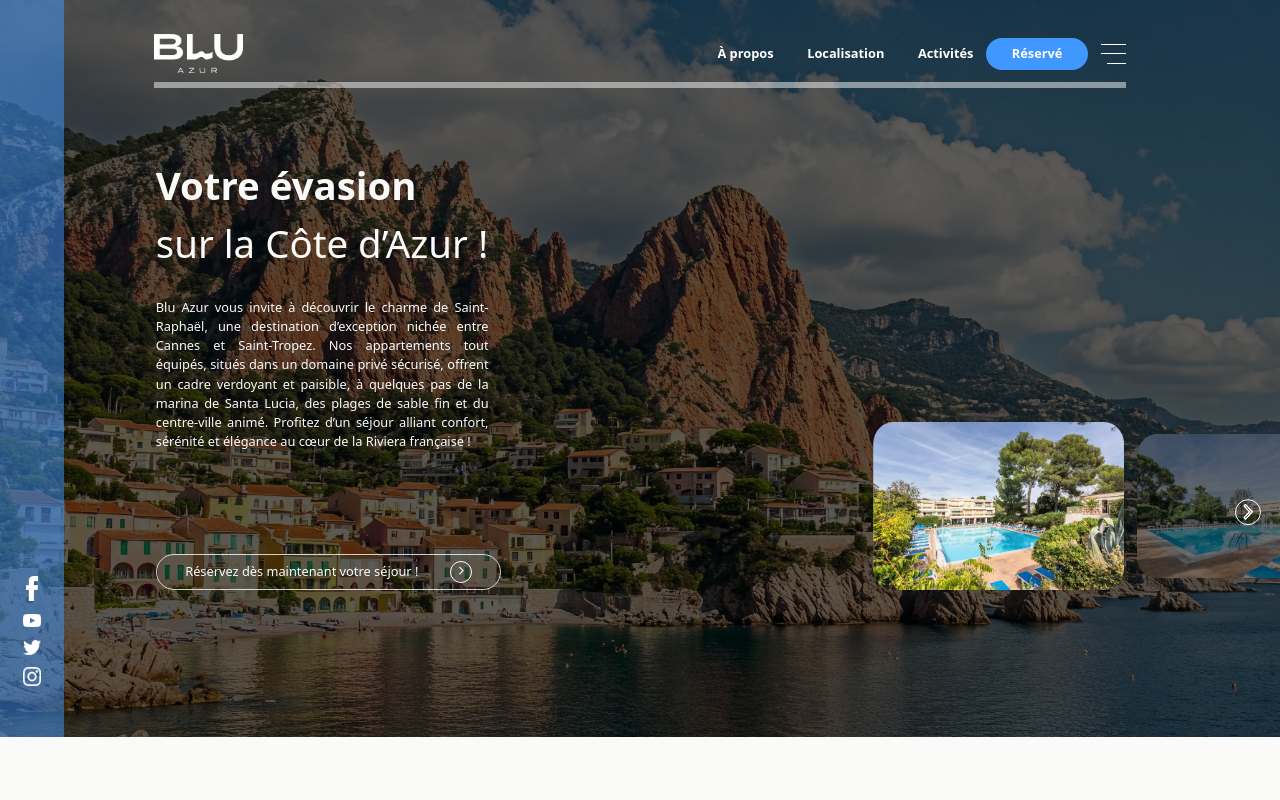
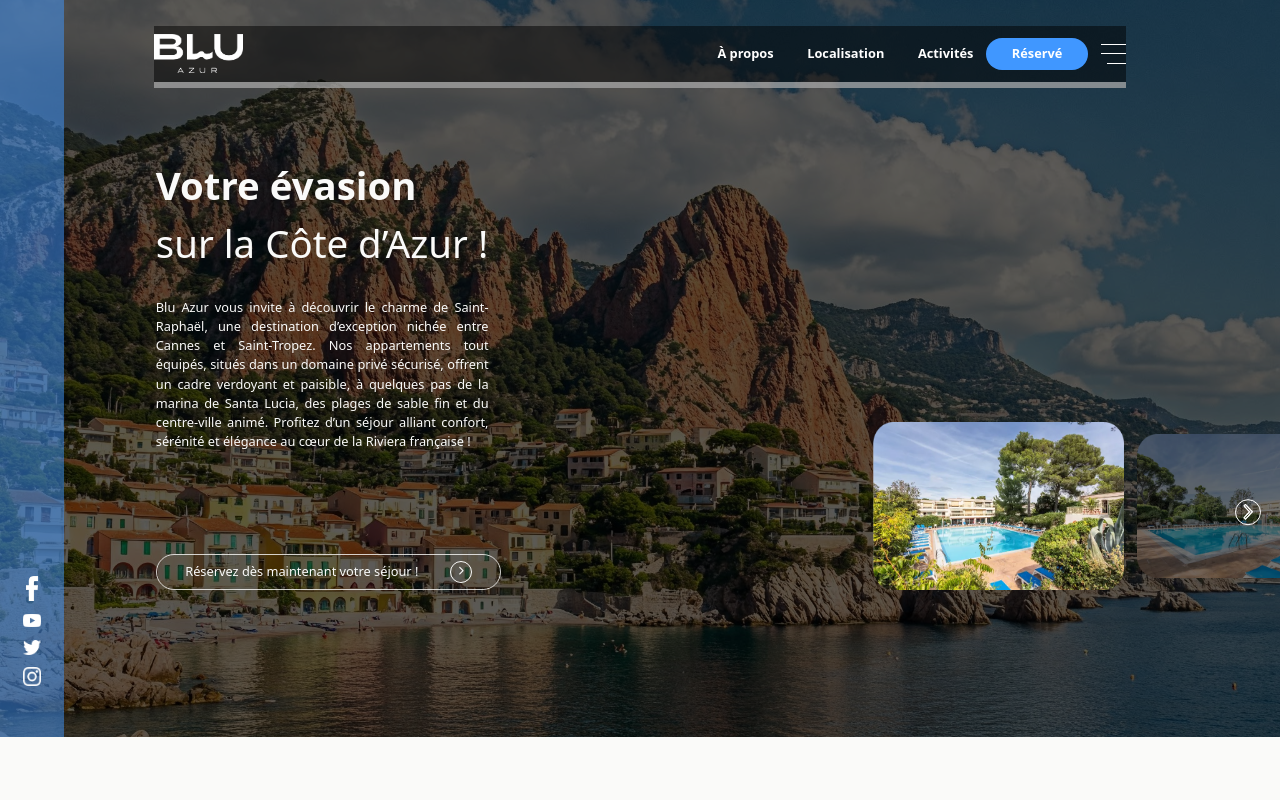
Before and after one commit to Harintsoa7/Blue-Azur, a React (Vite) app: page / in a window 1280 px wide. Shown: the top 800 px of the page. Built offline with nearby package versions, Linux system fonts and the light colour scheme; a web font is replaced by a local one.

Commit message:
rename navbar en   header

```diff
--- a/src/App.jsx
+++ b/src/App.jsx
@@ -1,5 +1,6 @@
 import "./app.css";
 import Apropos from "./Pages/About/Apropos";
+import Header from "./Components/Header";
 import Footer from "./Components/Footer";
 import Reservations from "./Pages/Reservations/Reservations";
 import Activity from "./Pages/Activity/Activity";
@@ -8,6 +9,7 @@ import Localisation from "./Pages/Localisation/Localisation";
 export default function App() {
   return (
     <>
+      <Header />
       <main>
         <section id="apropos">
           <Apropos />
--- a/src/Components/Navbar.jsx
+++ b/src/Components/Header.jsx
@@ -3,7 +3,7 @@ import logo from "../assets/Logo/logo-app.png";
 
 export default function Navbar() {
   return (
-    <header className=" absolute aspect-[2843/181] top-[2vw] left-[12vw] right-[12vw] flex  justify-between items-center border-b-[0.5vw] border-stone-50/50 ">
+    <header className=" z-100 fixed bg-black/50 aspect-[2843/181] top-[2vw] left-[12vw] right-[12vw] flex  justify-between items-center border-b-[0.5vw] border-stone-50/50 ">
       <div className="logo ">
         <img src={logo} className="w-[7vw] h-auto" alt="logo" />
       </div>
--- a/src/Pages/About/Page1.jsx
+++ b/src/Pages/About/Page1.jsx
@@ -1,4 +1,4 @@
-import Navbar from "../../Components/Navbar";
+
 import SocialMedia from "../../Components/SocialMedia";
 import slider1 from "../../assets/Slider/slider1.png";
 import slider2 from "../../assets/Slider/slider2.png";
@@ -13,7 +13,7 @@ export default function Apropos() {
           backgroundImage: ` url(${bg})`,
         }}
       >
-        <Navbar />
+
         <SocialMedia />
         <div className="flex items-end justify-between  w-full">
           <div className=" flex flex-col gap-[8vw] ">
--- a/src/app.css
+++ b/src/app.css
@@ -9,3 +9,7 @@
   background-size: cover;
   background-position: center;
 }
+body{
+  position: relative;
+
+}
```
